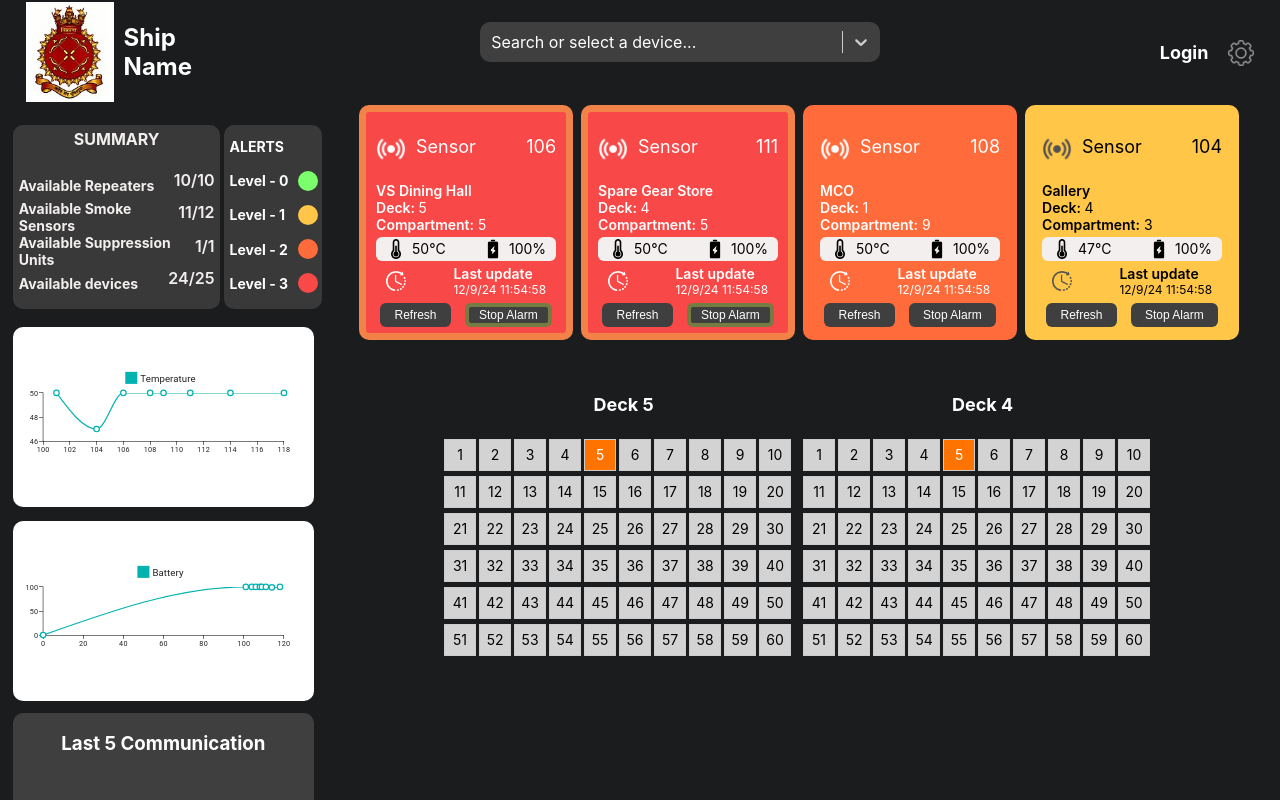
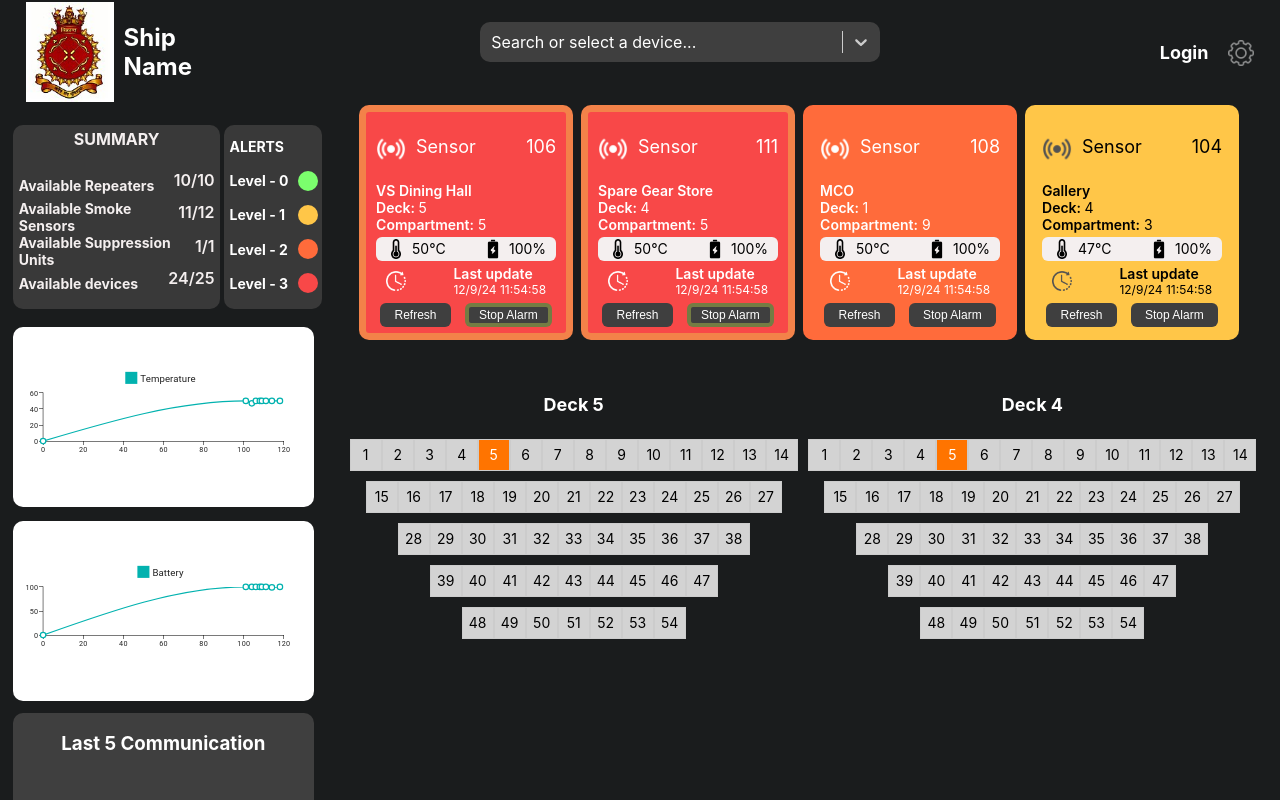
Before and after one commit to cee-diksha/fire_detection, a React (Create React App) app: page / in a window 1280 px wide. Shown: the top 800 px of the page. Built offline with nearby package versions, Linux system fonts and the light colour scheme.

Commit message:
deck grid modificatioons

```diff
--- a/src/components/DeckModal.js
+++ b/src/components/DeckModal.js
@@ -29,8 +29,7 @@ export const DeckDashboardPageDiv = ({data}) => {
       <div>
         <div className='status-grid-modal' style={{cursor: "pointer"}}>
           <h4>Deck {data.deck}</h4>
-          {console.log(data, "daatchekforcomp")}
-          <Grid devices={data.devices} deck={data.deck}/>
+          <Grid devices={data.devices} deck={data.deck} />
         </div>
       </div>
     )
--- a/src/components/Grid-style.css
+++ b/src/components/Grid-style.css
@@ -1,8 +1,10 @@
-.grid-container {
-    display: grid;
-    grid-template-columns: repeat(10, 30px);
-    grid-gap: 5px;
+  .grid-container {
+    display: flex;
+    flex-direction: column;
+    align-items: center;
+    gap: 10px;
   }
+
   .box {
     width: 30px;
     height: 30px;
@@ -14,6 +16,11 @@
     border: 1px solid #ccc;
     cursor: pointer;
     color: #000000;
+  }
+
+  .grid-row {
+    display: flex;
+    justify-content: center;
   }
 
   .highlighted {
@@ -90,7 +97,6 @@
   width: 400px;
   padding: 18px;
   border-radius: 6px;
-  background-color: #433D8B;
 }
 
 .status-grid-modal h4{
@@ -123,4 +129,5 @@
   flex-wrap: wrap;
   justify-content: space-evenly;
   margin-bottom: 30px;
+  width: 100%;
 }
--- a/src/components/Grid.js
+++ b/src/components/Grid.js
@@ -2,41 +2,50 @@ import React, { useEffect, useState } from "react";
 import "./Grid-style.css";
 import { Link } from "react-router-dom";
 
-const Grid = ({devices, deck}) => {
-  const dangerCompartments = devices.map(item => item.comp)
+const Grid = ({ devices, deck }) => {
+  const dangerCompartments = devices.map(item => item.comp);
   const [highlightedId, setHighlightedId] = useState(dangerCompartments);
-  console.log(dangerCompartments, "compartment check", devices)
 
   useEffect(() => {
-    setHighlightedId(dangerCompartments)
-  }, [])
+    setHighlightedId(dangerCompartments);
+  }, []);
 
-  console.log(highlightedId, "compart")
+  // Define the number of boxes in each row for the ship-like shape
+  const rowSizes = [14, 13, 11, 9, 7];
 
-  const boxes = Array.from({ length: 60 }, (_, index) => index + 1);
+  let boxId = 1; // Track the box ID
 
   return (
-    <div style={{marginRight: "14px"}}>
-      <div className="grid-container">
-        {boxes.map((boxId) => (
-         highlightedId.includes(boxId) ? <Link style={{textDecoration: "none"}} to={`deck/${deck}`}>
+    <div className="grid-container">
+      {rowSizes.map((rowSize, rowIndex) => (
+        <div key={rowIndex} className="grid-row">
+          {Array.from({ length: rowSize }, (_, index) => {
+            const currentBoxId = boxId++;
+            return highlightedId.includes(currentBoxId) ? (
+              <Link
+                key={currentBoxId}
+                style={{ textDecoration: "none" }}
+                to={`deck/${deck}`}
+              >
+                <div
+                  id={`box-${currentBoxId}`}
+                  className={`box highlighted`}
+                >
+                  {currentBoxId}
+                </div>
+              </Link>
+            ) : (
               <div
-              key={boxId}
-              id={`box-${boxId}`}
-              className={`box ${highlightedId.includes(boxId) ? "highlighted" : ""}`}
-            >
-              {boxId}
-            </div>
-          </Link> : <div
-          key={boxId}
-          id={`box-${boxId}`}
-          style={{cursor: "not-allowed"}}
-          className={`box ${highlightedId.includes(boxId) ? "highlighted" : ""}`}
-        >
-          {boxId}
+                key={currentBoxId}
+                id={`box-${currentBoxId}`}
+                className={`box`}
+              >
+                {currentBoxId}
+              </div>
+            );
+          })}
         </div>
-        ))}
-      </div>
+      ))}
     </div>
   );
 };
--- a/src/components/TempChart.js
+++ b/src/components/TempChart.js
@@ -6,8 +6,8 @@ import { MainContext } from '../context/MainContext';
 export const TempChart = () => {
     const {deviceInfo} = useContext(MainContext)
     const [info, setInfo] = useState(deviceInfo)
-    const temp = info.map(item => item.temp)
-    const node = info.map(item => item.node_id)
+    const temp = [0, ...info.map(item => item.temp)]
+    const node = [0, ...info.map(item => item.node_id)]
 
     console.log(temp, node, "nodetempchart")
 
--- a/src/pages/Dashboard.js
+++ b/src/pages/Dashboard.js
@@ -16,19 +16,9 @@ import Footer from '../components/Footer'
 
 const Dashboard = () => {
     const {deviceInfo, isLogin, deckData} = useContext(MainContext)
-
-    const dangerDevices = deckData.map(deck => ({
-        ...deck,
-        devices: deck.devices.filter(device =>
-            device.node_info.some(node => node.status === "danger")
-        )
-    }))
-    .filter(deck => deck.devices.length > 0);
-
-    console.log(dangerDevices, "dangerDevices");
-
     const [cardData, setCardData] = useState(deviceInfo)
-    const [deckInfo, setDeckInfo] = useState(dangerDevices)
+    const [deckInfo, setDeckInfo] = useState(null)
+    // const [normalDevices, setNormalDevices] = useState(null)
 
     // const filtering = cardData.filter(item => item.status === "danger").reduce((acc, curr) => {
     //     const exists = acc.find(item => item.deck === curr.deck)
@@ -51,8 +41,16 @@ const Dashboard = () => {
                 device.node_info.some(node => node.status === "danger")
             )
         }))
+
+        // const normalDevices = deckData.map(deck => ({
+        //     ...deck,
+        //     devices: deck.devices.filter(device =>
+        //         device.node_info.some(node => node.status === "success")
+        //     )
+        // }))
         .filter(deck => deck.devices.length > 0);
         setDeckInfo(dangerDevices)
+        // setNormalDevices(normalDevices)
         setCardData(deviceInfo)
     }, [deviceInfo, deckData])
 
@@ -112,7 +110,7 @@ const Dashboard = () => {
                         )
                     })}
                 </div>
-                    {deckInfo.length > 0 && <div className='deck-display-grid'>
+                    {deckInfo !== null && deckInfo.length > 0 && <div className='deck-display-grid'>
                         {console.log(deckInfo, "checkingdeckinfo")}
                     {deckInfo.map((item, index) => {
                     return (
--- a/src/pages/SpecificDevice.js
+++ b/src/pages/SpecificDevice.js
@@ -32,7 +32,7 @@ const SpecificDevice = () => {
         </div>
       </div>
       <div className='specific-header-location'>
-        <h4 className="h4">{device[0].node_type} - Deck: {device[0].deck}, Compartment: {device[0].compartment} </h4>
+        <h4 className="h4"> {device[0].node_type} - Deck: {device[0].deck}, Compartment: {device[0].compartment} </h4>
         <div className='specific-device-header'>
             <div id="status-circle" style={{backgroundColor: `${device[0].status === "success" ? "#7BFF6D" : device[0].status === "yellow" ? "#FFC648" : device[0].status === "orange" ? "#FF6B3B" : "#F84848"}`, color: `${device[0].status === "yellow" ? "#000" : "#fff"}`, opacity: device[0].isDeleted ? 0.5 : 1  }}></div>
             <h4 className="h4">{device[0].node_name}</h4>
--- a/src/styles.css
+++ b/src/styles.css
@@ -288,12 +288,15 @@ input {
 .h4{
     font-size: 26px;
     text-transform: capitalize;
+    margin-top: 0px;
 }
 .specific-header-location{
     display: flex;
     align-items: center;
     flex-direction: column;
     height: auto;
+    margin-top: -60px;
+    height: 100px;
 }
 .specific-device-header{
     display: flex;
@@ -304,6 +307,7 @@ input {
 #status-circle{
     height: 30px;
     width: 30px;
+    margin-top: -30px;
     margin-right: 10px;
     border-radius: 50%;
 }
```
